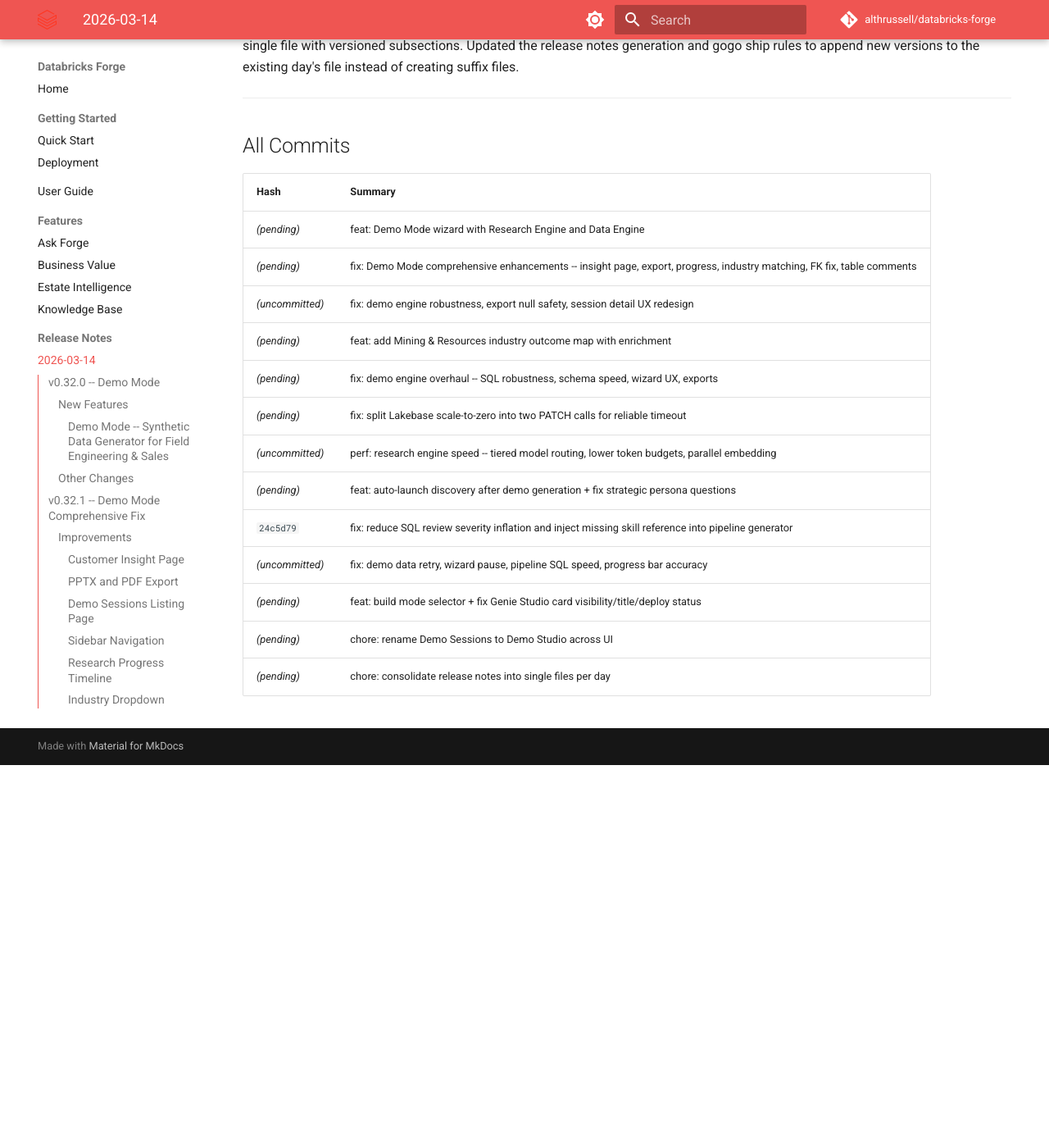
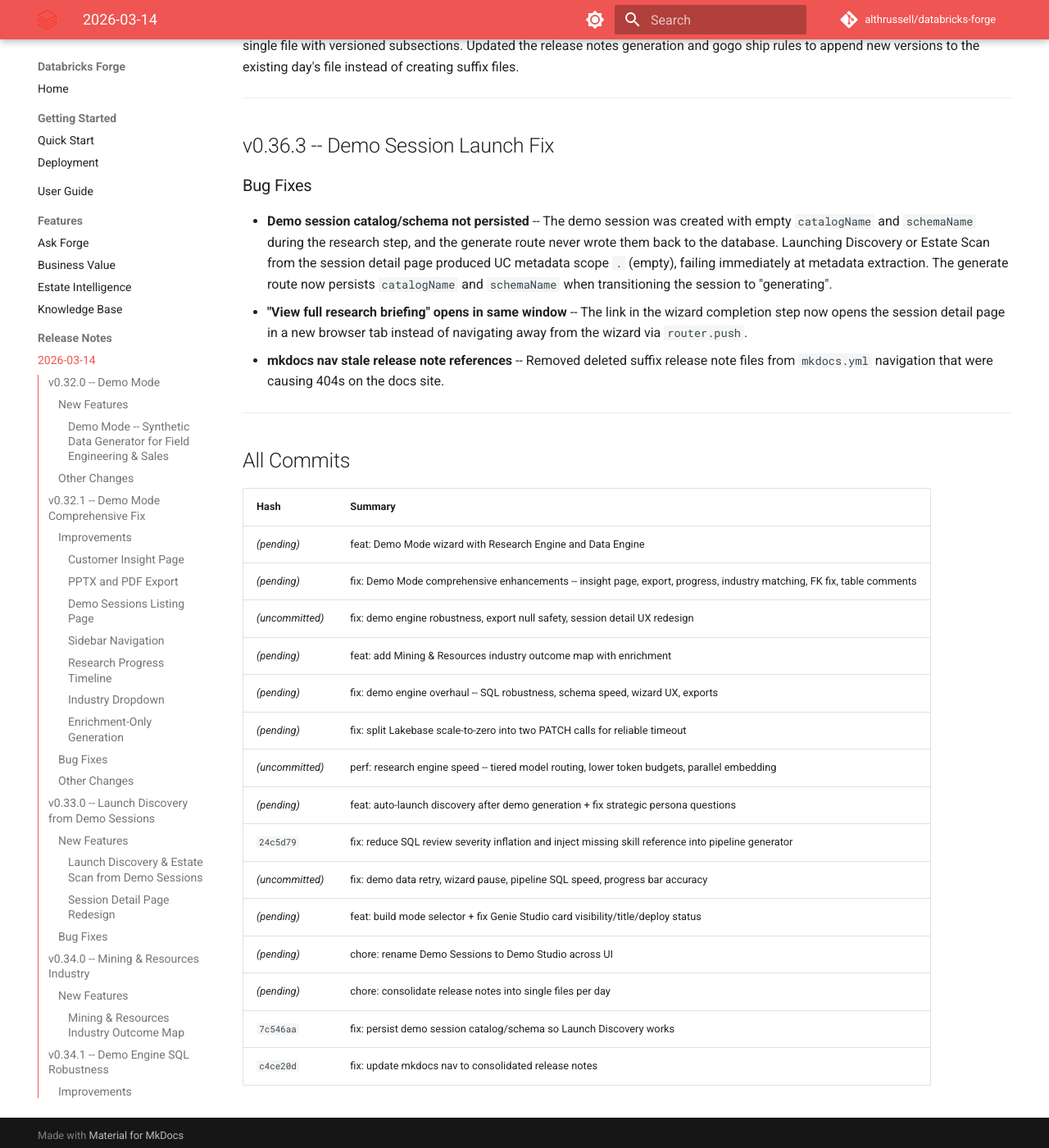
Before and after one commit to althrussell/databricks-forge, an MkDocs documentation site: the page built from docs/release-notes/RELEASE_NOTES_2026_03_14.md, in a window 1280 px wide and 1400 px high, scrolled down 9741 px. Shown: the whole window at 82% size. Built offline with MkDocs 1.6.1 and Material for MkDocs 9.7.7, drawn with Linux system fonts in a browser that asks for light colours; comment, search, counter and statistics services are not loaded; before the commit the page ends 10674 px from its top, so only the background shows below that; some of the changed text lies outside the part shown.

Commit message:
fix: demo session launch fix + release notes v0.36.3 (#177)
Persist catalogName/schemaName to demo session DB record when generation
starts so Launch Discovery from session detail page gets a valid UC scope.
Open research briefing link in new tab. Update mkdocs nav.

```diff
--- a/docs/release-notes/RELEASE_NOTES_2026_03_14.md
+++ b/docs/release-notes/RELEASE_NOTES_2026_03_14.md
@@ -1,6 +1,6 @@
 # Release Notes -- 2026-03-14
 
-**Databricks Forge v0.32.0 → v0.36.2**
+**Databricks Forge v0.32.0 → v0.36.3**
 
 ---
 
@@ -338,6 +338,24 @@
 
 ---
 
+## v0.36.3 -- Demo Session Launch Fix
+
+### Bug Fixes
+
+- **Demo session catalog/schema not persisted** -- The demo session was created
+  with empty `catalogName` and `schemaName` during the research step, and the
+  generate route never wrote them back to the database. Launching Discovery or
+  Estate Scan from the session detail page produced UC metadata scope `.` (empty),
+  failing immediately at metadata extraction. The generate route now persists
+  `catalogName` and `schemaName` when transitioning the session to "generating".
+- **"View full research briefing" opens in same window** -- The link in the
+  wizard completion step now opens the session detail page in a new browser tab
+  instead of navigating away from the wizard via `router.push`.
+- **mkdocs nav stale release note references** -- Removed deleted suffix release
+  note files from `mkdocs.yml` navigation that were causing 404s on the docs site.
+
+---
+
 ## All Commits
 
 | Hash | Summary |
@@ -355,3 +373,5 @@
 | *(pending)* | feat: build mode selector + fix Genie Studio card visibility/title/deploy status |
 | *(pending)* | chore: rename Demo Sessions to Demo Studio across UI |
 | *(pending)* | chore: consolidate release notes into single files per day |
+| `7c546aa` | fix: persist demo session catalog/schema so Launch Discovery works |
+| `c4ce20d` | fix: update mkdocs nav to consolidated release notes |
--- a/package.json
+++ b/package.json
@@ -1,6 +1,6 @@
 {
   "name": "databricks-forge",
-  "version": "0.36.2",
+  "version": "0.36.3",
   "description": "AI-powered use case discovery from Unity Catalog metadata -- turn your data estate into actionable insights",
   "license": "SEE LICENSE IN LICENSE",
   "private": true,
```
